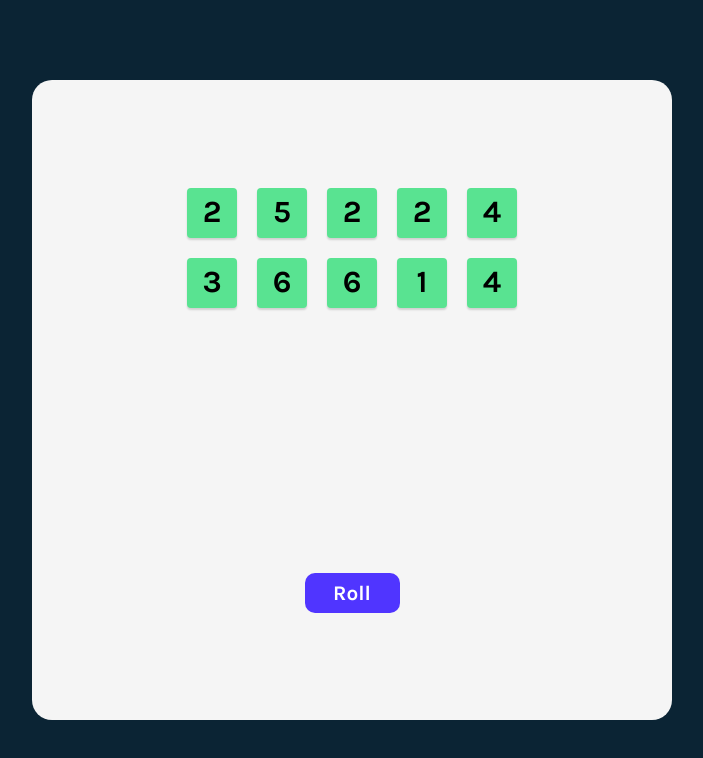
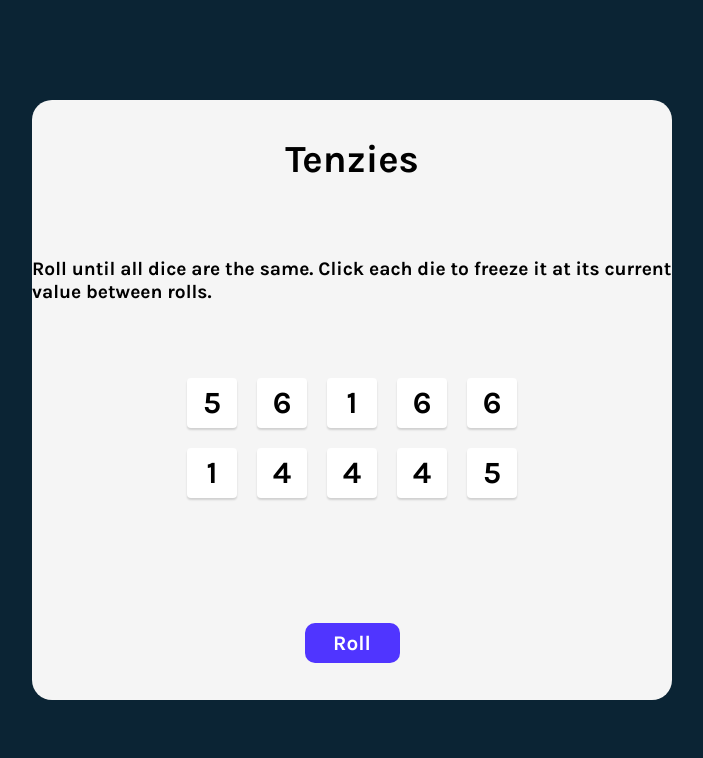
Before and after one commit to GiseleBCSantos/AprendendoReact, a React (Vite) app in the folder Section4/tenziesGame/: page / in a window 1280 px wide. Shown: the top 758 px of the page, without its empty margins (288-991 px from the left). Built offline with nearby package versions, Linux system fonts and the light colour scheme.

Commit message:
:sparkles: feat: Hold dice and Add instructions

```diff
--- a/Section4/tenziesGame/src/App.css
+++ b/Section4/tenziesGame/src/App.css
@@ -1,12 +1,13 @@
 main{
   background: #F5F5F5;
   width: 50vw;
-  height: 80vh;
+  height: 75vh;
   border-radius: 20px;
   display: flex;
   flex-direction: column;
   align-items: center;
   justify-content: space-around;
+  font-size: 1.2rem;
 }
 
 .dies{
--- a/Section4/tenziesGame/src/App.jsx
+++ b/Section4/tenziesGame/src/App.jsx
@@ -9,32 +9,55 @@ function App() {
 
   const [dice, setDice] = useState(allNewDice())
 
+  function newDice(){
+    return {
+      id: nanoid(),
+      value: Math.ceil(Math.random() * 6),
+      isHeld: false
+    }
+  }
 
   function allNewDice(){
     let diesArray = []
     for (let i=0; i<10; i++){
-      diesArray.push({
-        id: nanoid(),
-        value: Math.ceil(Math.random() * 6),
-        isHeld: true
-      })
+      diesArray.push(newDice())
     }
 
     return diesArray
+  }
+
+  function holdDice(id){
+    setDice(prevDice => prevDice.map(die => (
+      die.id === id ?
+      {
+        ...die,
+        isHeld: !die.isHeld
+      }
+      :
+      die
+    )))
   }
 
   const dices = dice.map(die => <Die
                                   key={die.id}
                                   value={die.value}
                                   isHeld={die.isHeld}
+                                  holdDice={() => holdDice(die.id)}
                                 />)
 
   function rollDice(){
-    setDice(allNewDice())
+    setDice(prevDice => prevDice.map(die => (
+      die.isHeld ?
+      die
+      :
+      newDice()
+    )))
   }
 
   return (
     <main>
+      <h1 className='title'>Tenzies</h1>
+      <p className='instructions'>Roll until all dice are the same. Click each die to freeze it at its current value between rolls.</p>
       <div className="dies">
         {dices}
       </div>
--- a/Section4/tenziesGame/src/components/Die.jsx
+++ b/Section4/tenziesGame/src/components/Die.jsx
@@ -6,7 +6,7 @@ const Die = (props) => {
         backgroundColor: props.isHeld ? '#59e391' : 'white'
     }
   return (
-    <div className='die' style={styles}>
+    <div className='die' style={styles} onClick={props.holdDice}>
         <h2>{props.value}</h2>
     </div>
   )
--- a/Section4/tenziesGame/src/index.css
+++ b/Section4/tenziesGame/src/index.css
@@ -11,4 +11,5 @@ body {
   align-items: center;
   width: 100vw;
   height: 100vh;
+  font-family: 'Karla', sans-serif;
 }
```
